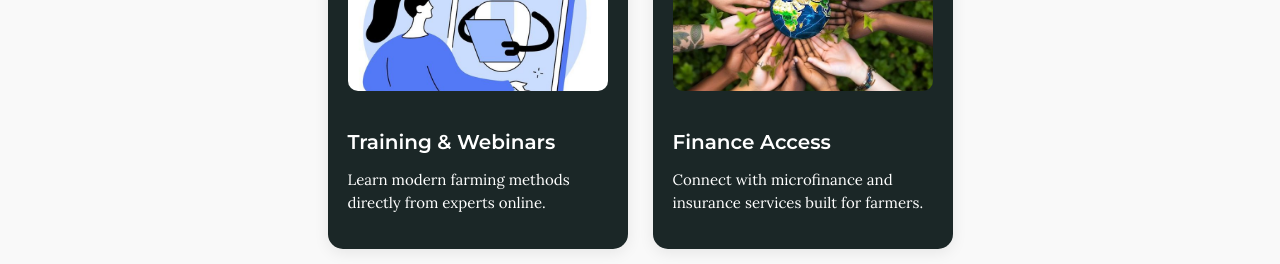
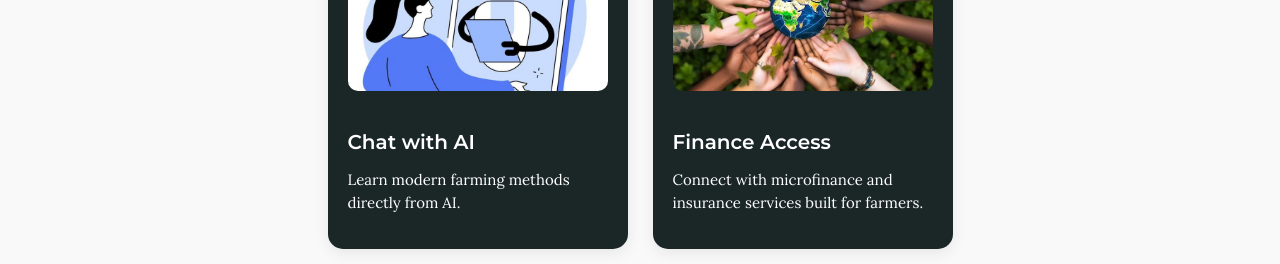
Before and after one commit to Ythira-tech/Agriconnect, a React (Create React App) app: page / in a window 1280 px wide. Shown: the part 2980-3244 px from the top of the page. Built offline with nearby package versions, Linux system fonts and the light colour scheme.

Commit message:
Modified croplibrary.jsx

```diff
--- a/src/components/WhyFarmers.jsx
+++ b/src/components/WhyFarmers.jsx
@@ -46,8 +46,8 @@ const WhyFarmers = () => {
 
         <div className="why-card">
           <img src="/assets/Chatbox.jpeg" alt="Training" />
-          <h3>Training & Webinars</h3>
-          <p>Learn modern farming methods directly from experts online.</p>
+          <h3>Chat with AI</h3>
+          <p>Learn modern farming methods directly from AI.</p>
         </div>
 
         <div className="why-card">
```
